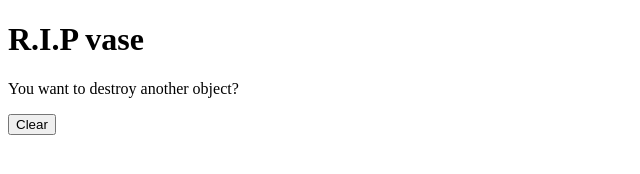
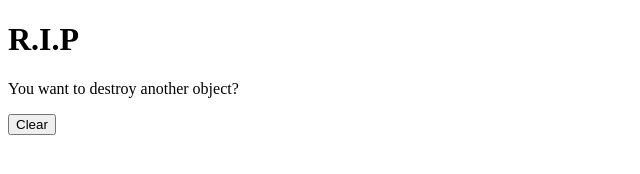
Before and after one commit to viktorshamal/interactions-exp-1, a plain HTML site: page graveyard.html in a window 1280 px wide. Shown: the whole page, without its empty margins (0-640 px from the left). Drawn offline with Linux system fonts and the light colour scheme.

Commit message:
Merge branch 'main' of github.com:viktorshamal/interactions-exp-1

```diff
--- a/graveyard.html
+++ b/graveyard.html
@@ -21,6 +21,7 @@
         <button onclick="clearStorage()">Clear</button>
     </div>
     <script>
+        document.querySelectorAll('[ls-value]').forEach(e => e.innerText = localStorage.getItem(e.getAttribute('ls-value')));
         const ul = document.getElementById("listInputs")
         const textInputs = JSON.parse(localStorage.getItem('textInputs'));
         textInputs.forEach(element => {
```
Also changed, not shown: images/crack 1 free.png (added), images/crack 3 free.png (added), images/crack 4 free.png (added), images/crack 5 free.png (added), images/crack 6 free.png (added), images/crak 2 free.png (added), images/vase crack 1.png (added), images/vase crack 2.png (added), images/vase crack 3.png (added), images/vase crack 4.png (added), images/vase crack 5.png (added), images/vase crack 6.png (added).
